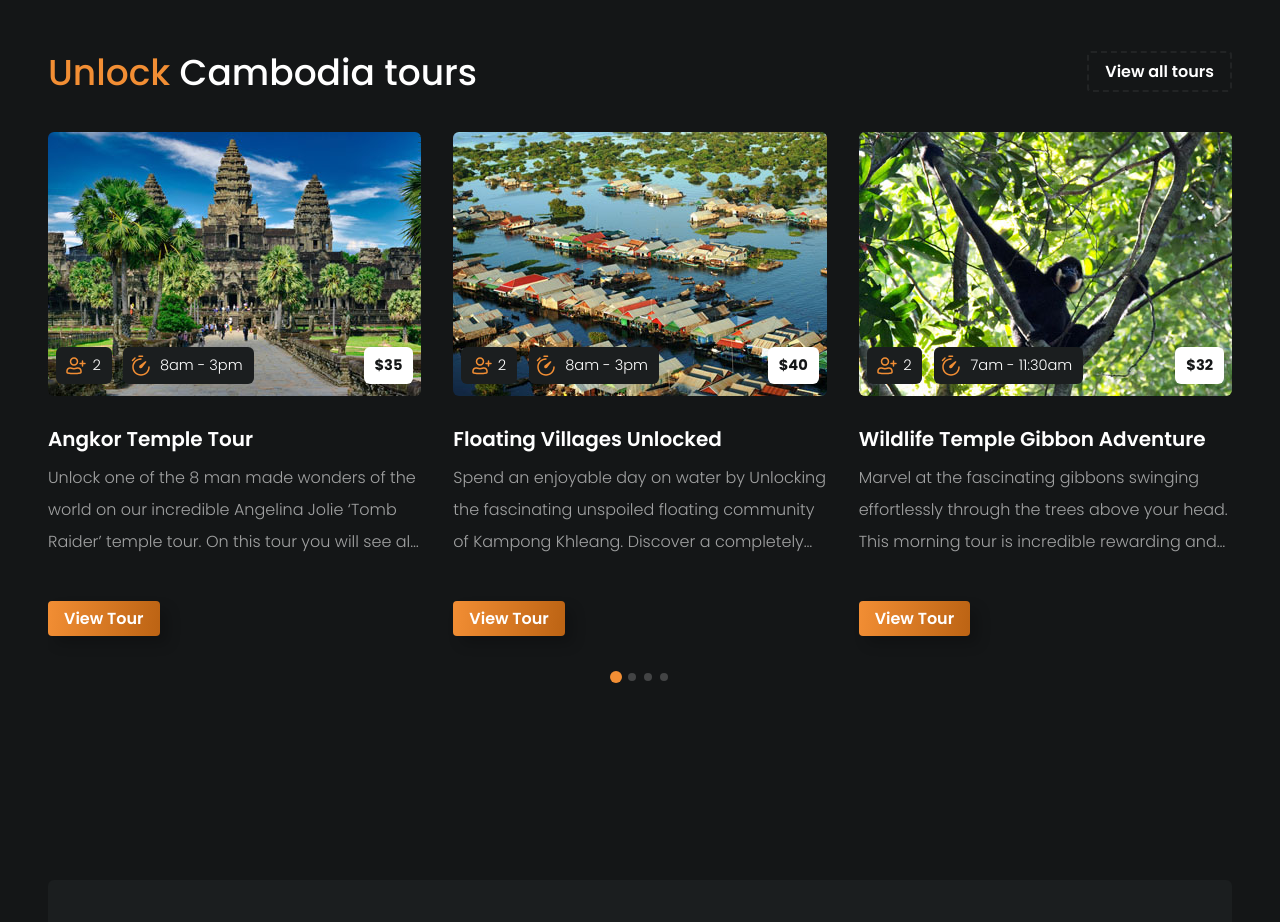
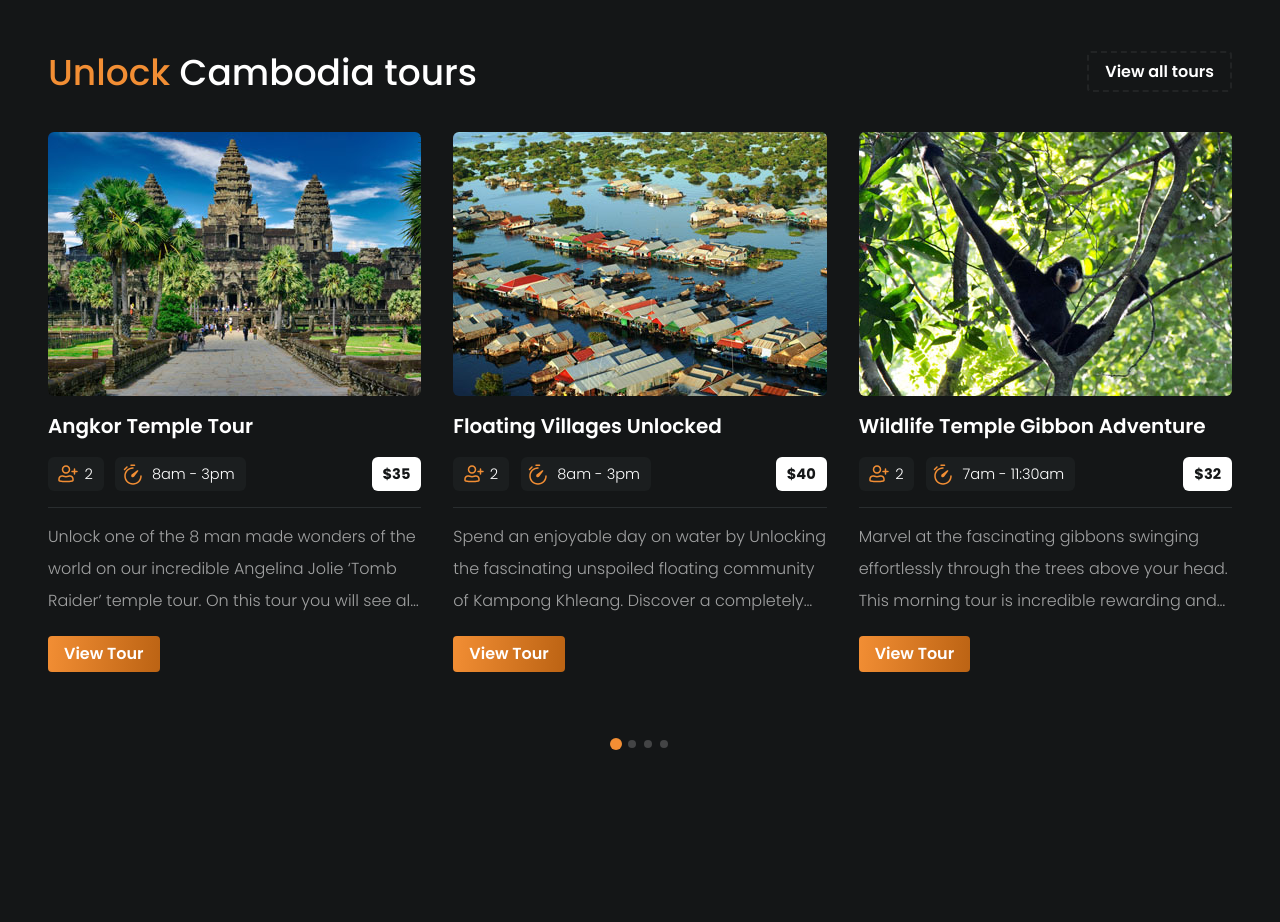
Before and after one commit to ElitistNoob/unlock-cambodia, a React (Create React App) app: page / in a window 1280 px wide. Shown: the part 3640-4562 px from the top of the page. Built offline with nearby package versions, Linux system fonts and the light colour scheme.

Commit message:
reworked tour cards

```diff
--- a/src/Pages/Tours.jsx
+++ b/src/Pages/Tours.jsx
@@ -44,15 +44,17 @@ export default function Tours(props) {
     <div key={tour.id} className={`card-${tour.id} ${styles.tourCard}`}>
       <img src={tour.featured} alt={tour.featuredAlt} />
       <div>
+        <h3>{tour.title}</h3>
+        <div className={styles.info}>
           <p>{tour.minimumPax}</p>
           <p>{tour.length}</p>
           <p>${tour.price}</p>
         </div>
-      <h3>{tour.title}</h3>
-      <p>{tour.fullDesc}</p>
+        <p className={styles.desc}>{tour.fullDesc}</p>
         <Link className="btn primary-btn" to={`/tours/${tour.url}`}>
           View Tour
         </Link>
+      </div>
     </div>
   ));
   return (
--- a/src/components/TourList.jsx
+++ b/src/components/TourList.jsx
@@ -63,15 +63,17 @@ export default function TourList({ thisTour }) {
         <div className={`card-${tour.id} ${styles.tourCard}`}>
           <img src={tour.featured} alt={tour.featuredAlt} />
           <div>
+            <h3>{tour.title}</h3>
+            <div className={styles.info}>
               <p>{tour.minimumPax}</p>
               <p>{tour.length}</p>
               <p>${tour.price}</p>
             </div>
-          <h3>{tour.title}</h3>
-          <p>{tour.fullDesc}</p>
+            <p className={styles.desc}>{tour.fullDesc}</p>
             <Link className="btn primary-btn" to={`/tours/${tour.url}`}>
               View Tour
             </Link>
+          </div>
         </div>
       </SwiperSlide>
     );
--- a/src/components/styles/TourList.module.scss
+++ b/src/components/styles/TourList.module.scss
@@ -74,12 +74,22 @@
 // Cards Style
 
 .tourCard {
+  border-radius: 6px;
+  margin-bottom: 2em;
+
   img {
     border-radius: 6px;
     height: 264px;
     width: 100%;
     object-fit: cover;
-    overflow: hidden;
+  }
+
+  div {
+    padding-top: 0.5em;
+
+    h3 {
+      margin-block: 0;
+      color: var(--clr-primary-light);
     }
 
     div {
@@ -89,14 +99,14 @@
       grid-template-areas: "pax length . price";
       justify-content: space-between;
       gap: 0.725em;
-    padding-inline: 0.5em;
-    margin-top: -3.5em;
+      padding-block: 1em;
+      border-bottom: 1px solid #292d2f;
 
       p {
-      margin: 0;
         border-radius: 6px;
         font-size: 0.9125rem;
         padding: 0.25em 0.75em;
+        margin-block: 0;
 
         &:nth-last-of-type(2),
         &:nth-last-of-type(3) {
@@ -123,20 +133,20 @@
       }
     }
 
-  h3 {
-    margin-bottom: 0;
-    color: var(--clr-primary-light);
-    margin-top: 2em;
-  }
-
-  p {
+    .desc {
       display: -webkit-box;
       -webkit-line-clamp: 3;
       -webkit-box-orient: vertical;
       overflow: hidden;
-    margin-block: 0.5em 3em;
       color: #ffffff99;
       font-size: 1rem;
       line-height: 2;
+      margin-top: 0.825em;
+      margin-bottom: 1.5em;
+    }
+
+    a {
+      box-shadow: none;
     }
   }
+}
--- a/src/components/styles/Tours.module.scss
+++ b/src/components/styles/Tours.module.scss
@@ -44,6 +44,7 @@
 // Cards Style
 
 .tourCard {
+  border-radius: 6px;
   margin-bottom: 2em;
 
   img {
@@ -51,7 +52,14 @@
     height: 264px;
     width: 100%;
     object-fit: cover;
-    overflow: hidden;
+  }
+
+  div {
+    padding-top: 0.5em;
+
+    h3 {
+      margin-block: 0;
+      color: var(--clr-primary-light);
     }
 
     div {
@@ -61,14 +69,14 @@
       grid-template-areas: "pax length . price";
       justify-content: space-between;
       gap: 0.725em;
-    padding-inline: 0.5em;
-    margin-top: -3.5em;
+      padding-block: 1em;
+      border-bottom: 1px solid #292d2f;
 
       p {
-      margin: 0;
         border-radius: 6px;
         font-size: 0.9125rem;
         padding: 0.25em 0.75em;
+        margin-block: 0;
 
         &:nth-last-of-type(2),
         &:nth-last-of-type(3) {
@@ -95,31 +103,20 @@
       }
     }
 
-  h3 {
-    margin-bottom: 0;
-    color: var(--clr-primary-light);
-    margin-top: 2em;
-  }
-
-  p {
+    .desc {
       display: -webkit-box;
       -webkit-line-clamp: 3;
       -webkit-box-orient: vertical;
       overflow: hidden;
-    margin-block: 0.5em 3em;
       color: #ffffff99;
       font-size: 1rem;
       line-height: 2;
+      margin-top: 0.825em;
+      margin-bottom: 1.5em;
     }
 
-  @media (min-width: 980px) {
     a {
-      display: inline-block;
-    }
-    a:hover::after {
-      width: 25px;
+      box-shadow: none;
     }
   }
 }
-
-// @include backgroundImg("../assets/contact-page-bg-image.jpg");
```
Lines whose indentation alone changed are shown as unchanged.
